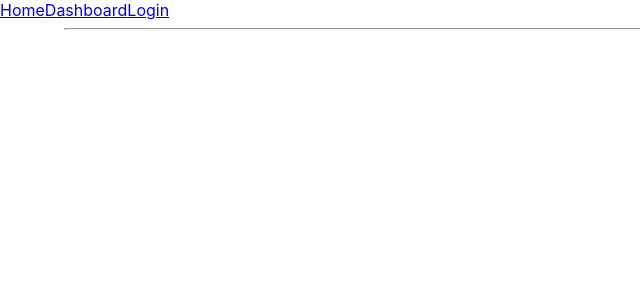
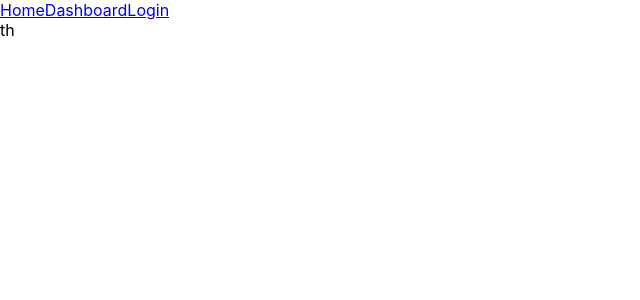
Before and after one commit to ahmadmujeeb33/Blog, a React (Create React App) app in the folder reactblog/client/: page /NewPost in a window 1280 px wide. Shown: the top 300 px of the page, without its empty margins (0-640 px from the left). Built offline with nearby package versions, Linux system fonts and the light colour scheme.

Commit message:
hace the createPost page created

```diff
--- a/reactblog/client/src/App.js
+++ b/reactblog/client/src/App.js
@@ -9,7 +9,7 @@ import Home  from './pages/Home';
 import Dashboard from './pages/Dashboard';
 import LoginSignUp  from './pages/LoginSignUp';
 import { setContext } from '@apollo/client/link/context';
-
+import NewPost from './pages/NewPost'
 
 import {
   ApolloClient,
@@ -47,11 +47,12 @@ function App() {
       <BrowserRouter basename={process.env.PUBLIC_URL}>
       <div>
         <Navbar />
-        <hr style={{marginInline:'5vw'}}></hr>
         <Switch>
           <Route path='/' exact component={Home} />
           <Route path='/Dashboard' component={Dashboard} />
           <Route path='/LoginSignUp' component={LoginSignUp} />
+          <Route path = '/NewPost' component = {NewPost}/>
+
         </Switch>
       </div>
       </BrowserRouter>
--- a/reactblog/client/src/pages/Dashboard.js
+++ b/reactblog/client/src/pages/Dashboard.js
@@ -1,9 +1,11 @@
-function Dashboard() {
+import { Link } from 'react-router-dom';
+import Edit from './NewPost'
 
 
+function Dashboard() {
     return (
         <div>
-            <button>New Post</button>
+            <button><Link to="/NewPost" className="btn btn-primary">Create Post</Link></button>
         </div>
     )
 
--- /dev/null
+++ b/reactblog/client/src/pages/NewPost.js
@@ -0,0 +1,13 @@
+function NewPost() {
+
+
+    return (
+        <div>
+            th
+        </div>
+    )
+
+}
+
+
+export default NewPost;
```
